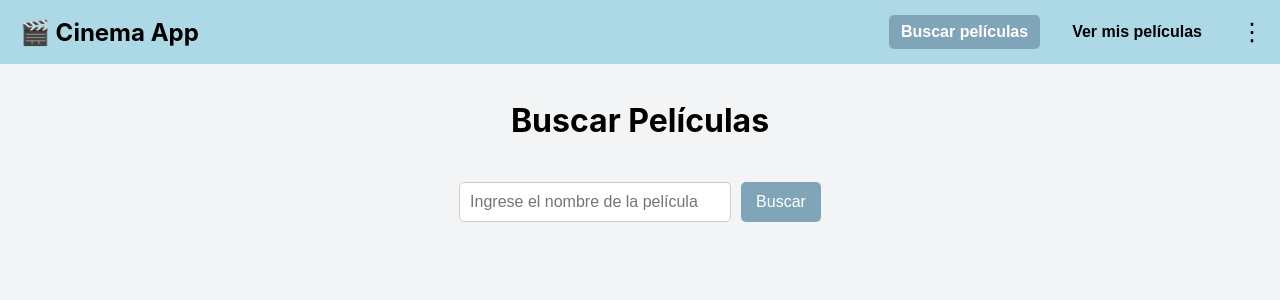
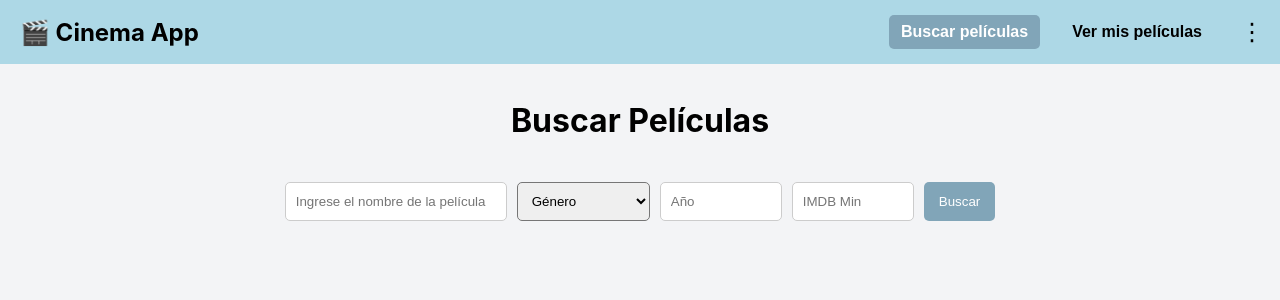
Before and after one commit to DanielAR27/Proyecto1-IC6821, a React (Create React App) app in the folder web-cine/: page /search-view in a window 1280 px wide. Shown: the top 300 px of the page. Built offline with nearby package versions, Linux system fonts and the light colour scheme.

Commit message:
Se añaden filtros de búsqueda por año, género, calificación

```diff
--- a/web-cine/src/SearchView.js
+++ b/web-cine/src/SearchView.js
@@ -3,49 +3,51 @@ import Navbar from "./components/Navbar";
 import MovieList from "./components/MovieList";
 
 function SearchView({ userId }) {
+  console.log("✅ SearchView.js está renderizando");
+
   const [searchQuery, setSearchQuery] = useState("");
   const [movies, setMovies] = useState(null);
   const [page, setPage] = useState(1);
   const [totalPages, setTotalPages] = useState(1);
-  const [darkMode, setDarkMode] = useState(() => {
-    return JSON.parse(localStorage.getItem("darkMode")) || false;
-  });
-  const [language, setLanguage] =  useState(() => {
-    return localStorage.getItem("language") || "es";
-  });
+  const [darkMode, setDarkMode] = useState(() => JSON.parse(localStorage.getItem("darkMode")) || false);
+  const [language, setLanguage] = useState(() => localStorage.getItem("language") || "es");
+  const [genre, setGenre] = useState("");
+  const [year, setYear] = useState("");
+  const [rating, setRating] = useState("");
 
-  // Guardar userId en localStorage solo si viene de props y no está guardado aún
   useEffect(() => {
     if (userId) {
       localStorage.setItem("userId", userId);
     }
   }, [userId]);
 
-  // Guardar darkMode y language cuando cambian
   useEffect(() => {
     localStorage.setItem("darkMode", JSON.stringify(darkMode));
     localStorage.setItem("language", language);
   }, [darkMode, language]);
 
-  // Función para alternar modo oscuro
   const handleToggleDarkMode = () => {
-    const newDarkMode = !darkMode;
-    setDarkMode(newDarkMode);
-    localStorage.setItem("darkMode", JSON.stringify(newDarkMode));
+    setDarkMode((prev) => !prev);
+    localStorage.setItem("darkMode", JSON.stringify(!darkMode));
   };
 
-  // Función para alternar idioma
   const handleToggleLanguage = () => {
-    const newLanguage = language === "es" ? "en" : "es";
-    setLanguage(newLanguage);
-    localStorage.setItem("language", newLanguage);
+    setLanguage((prev) => (prev === "es" ? "en" : "es"));
+    localStorage.setItem("language", language === "es" ? "en" : "es");
   };
 
   const handleSearch = async (newPage = 1) => {
-    if (!searchQuery.trim()) return;
+    if (!searchQuery.trim() && !genre && !year && !rating) return;
 
-    const url = `https://api.themoviedb.org/3/search/movie?query=${encodeURIComponent(searchQuery)}&include_adult=false&language=en-US&page=${newPage}`;
-    const options = {
+    console.log("✅ handleSearch() se ejecutó con los siguientes filtros:");
+    console.log("🔍 Título:", searchQuery);
+    console.log("🎭 Género:", genre);
+    console.log("📅 Año:", year);
+    console.log("⭐ Rating mínimo:", rating);
+    console.log("📄 Página:", newPage);
+
+    let url = "";
+    let options = {
         method: "GET",
         headers: {
             accept: "application/json",
@@ -54,15 +56,51 @@ function SearchView({ userId }) {
     };
 
     try {
-      const res = await fetch(url, options);
-      const json = await res.json();
-      setMovies(json.results || []);
+        let movies = [];
+        let total_pages = 1;
+
+        if (searchQuery.trim()) {
+            // Buscar por título primero
+            url = `https://api.themoviedb.org/3/search/movie?query=${encodeURIComponent(searchQuery)}&include_adult=false&language=en-US&page=${newPage}`;
+            console.log("🔍 URL generada para búsqueda por título:", url);
+
+            let res = await fetch(url, options);
+            let json = await res.json();
+            movies = json.results || [];
+            total_pages = json.total_pages || 1;
+        }
+
+        // Aplicar filtros manualmente sobre los resultados obtenidos
+        if (movies.length > 0) {
+            console.log("📡 Películas encontradas antes de filtrar:", movies.length);
+            movies = movies.filter(movie => {
+                return (!genre || movie.genre_ids.includes(parseInt(genre))) &&
+                       (!year || movie.release_date?.startsWith(year)) &&
+                       (!rating || movie.vote_average >= rating);
+            });
+            console.log("✅ Películas después de aplicar filtros:", movies.length);
+        } else {
+            // Si no hay resultados por título, buscar solo usando discover/movie con filtros
+            url = `https://api.themoviedb.org/3/discover/movie?include_adult=false&language=en-US&page=${newPage}`;
+            if (genre) url += `&with_genres=${encodeURIComponent(genre)}`;
+            if (year) url += `&primary_release_year=${year}`;
+            if (rating) url += `&vote_average.gte=${rating}`;
+
+            console.log("🔍 URL generada para búsqueda por filtros:", url);
+            let res = await fetch(url, options);
+            let json = await res.json();
+            movies = json.results || [];
+            total_pages = json.total_pages || 1;
+        }
+
+        setMovies(movies);
         setPage(newPage);
-      setTotalPages(json.total_pages);
+        setTotalPages(total_pages);
     } catch (error) {
-      console.error("Error al buscar películas:", error);
+        console.error("🚨 Error al buscar películas:", error);
     }
 };
+
 
   const handleKeyPress = (e) => {
     if (e.key === "Enter") {
@@ -89,27 +127,56 @@ function SearchView({ userId }) {
         activeSection="search"
       />
 
-      {language && <h1>{language === "es" ? "Buscar Películas" : "Search Movies"}</h1>}
+      <h1>{language === "es" ? "Buscar Películas" : "Search Movies"}</h1>
 
-      <div style={{ display: "flex", gap: "10px", marginTop: "20px" }}>
+      {/* 🔍 Input de búsqueda y filtros */}
+      <div style={{ display: "flex", flexWrap: "wrap", gap: "10px", marginTop: "20px", justifyContent: "center" }}>
         <input
           type="text"
           placeholder={language === "es" ? "Ingrese el nombre de la película" : "Enter movie name"}
           value={searchQuery}
           onChange={(e) => setSearchQuery(e.target.value)}
           onKeyDown={handleKeyPress}
-          style={{ padding: "10px", borderRadius: "5px", border: "1px solid #ccc", width: "250px", fontSize: "16px" }}
+          style={{ padding: "10px", borderRadius: "5px", border: "1px solid #ccc", width: "200px" }}
         />
+
+        {/* 🔽 Filtro de género */}
+        <select onChange={(e) => setGenre(e.target.value)} style={{ padding: "10px", borderRadius: "5px" }}>
+          <option value="">{language === "es" ? "Género" : "Genre"}</option>
+          <option value="28">Acción</option>
+          <option value="35">Comedia</option>
+          <option value="18">Drama</option>
+          <option value="27">Terror</option>
+          <option value="878">Ciencia Ficción</option>
+        </select>
+
+        {/* Filtro de año */}
+        <input type="number" placeholder="Año" onChange={(e) => setYear(e.target.value)} style={{ padding: "10px", borderRadius: "5px", border: "1px solid #ccc", width: "100px" }} />
+
+        {/* Filtro de rating */}
+        <input type="number" step="0.1" min="0" max="10" placeholder="IMDB Min" onChange={(e) => setRating(e.target.value)} style={{ padding: "10px", borderRadius: "5px", border: "1px solid #ccc", width: "100px" }} />
+
         <button
-          onClick={() => handleSearch(1)}
-          style={{ padding: "10px 15px", borderRadius: "5px", border: "none", backgroundColor: "#81a5b8", color: "white", cursor: "pointer", fontSize: "16px" }}>
+          onClick={() => {
+            console.log("🖱 Se hizo click en el botón de búsqueda");
+            handleSearch(1);
+          }}
+          style={{
+            padding: "10px 15px",
+            borderRadius: "5px",
+            border: "none",
+            backgroundColor: "#81a5b8",
+            color: "white",
+            cursor: "pointer"
+          }}>
           {language === "es" ? "Buscar" : "Search"}
         </button>
+
       </div>
-
+      {/* Lista de películas */}
       {movies !== null && <MovieList movies={movies} language={language} darkMode={darkMode} />}
 
-      {/* Botones de paginación */}
+
       {movies && movies.length > 0 && (
         <div style={{ display: "flex", justifyContent: "space-between", width: "60%", marginTop: "20px" }}>
           <div style={{ flex: 1, textAlign: "left" }}>
@@ -132,6 +199,7 @@ function SearchView({ userId }) {
           </div>
         </div>
       )}
+
     </div>
   );
 }
```
Also changed, not shown: web-cine/server.js (line endings or trailing spaces). Lines whose indentation alone changed are shown as unchanged.
